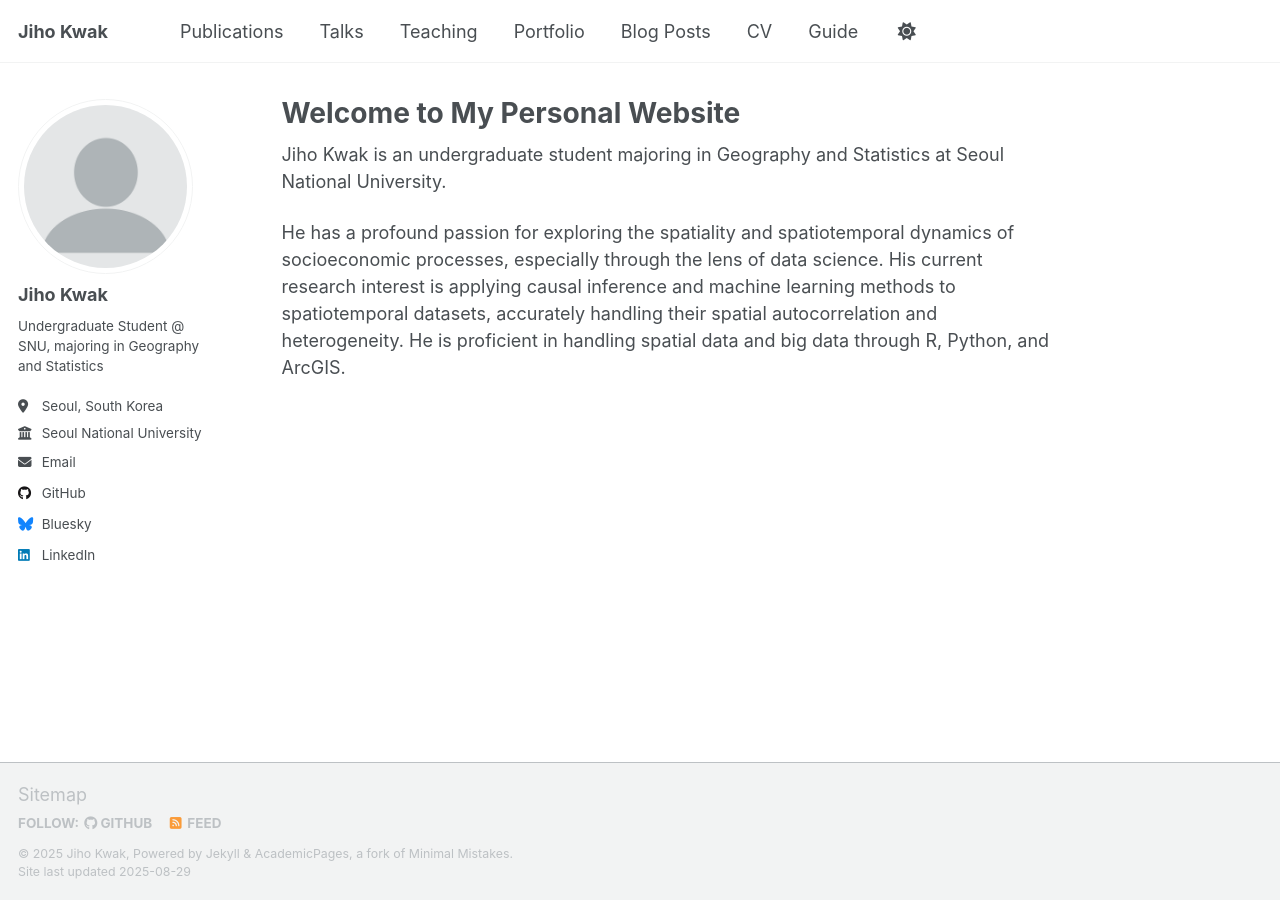
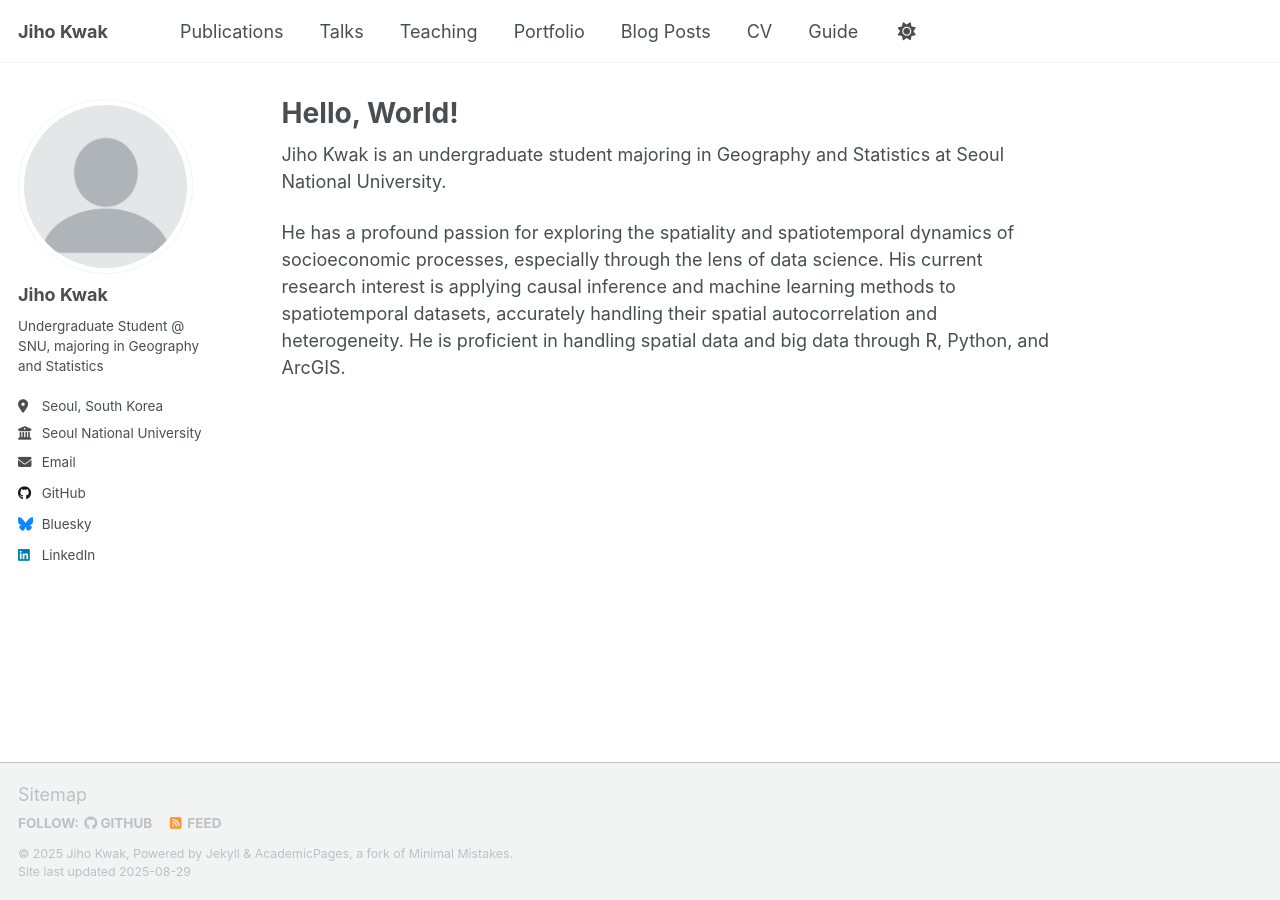
Before and after one commit to jihography/jihography.github.io, a Jekyll site: the page built from _pages/about.md, in a window 1280 px wide. Built offline with Jekyll 4.4.1, drawn with Linux system fonts in a browser that asks for light colours; a script that is not in the unit is left out.

Commit message:
Update about.md

```diff
--- a/_pages/about.md
+++ b/_pages/about.md
@@ -1,6 +1,6 @@
 ---
 permalink: /
-title: "Welcome to My Personal Website"
+title: "Hello, World!"
 author_profile: true
 redirect_from:
   - /about/
```
